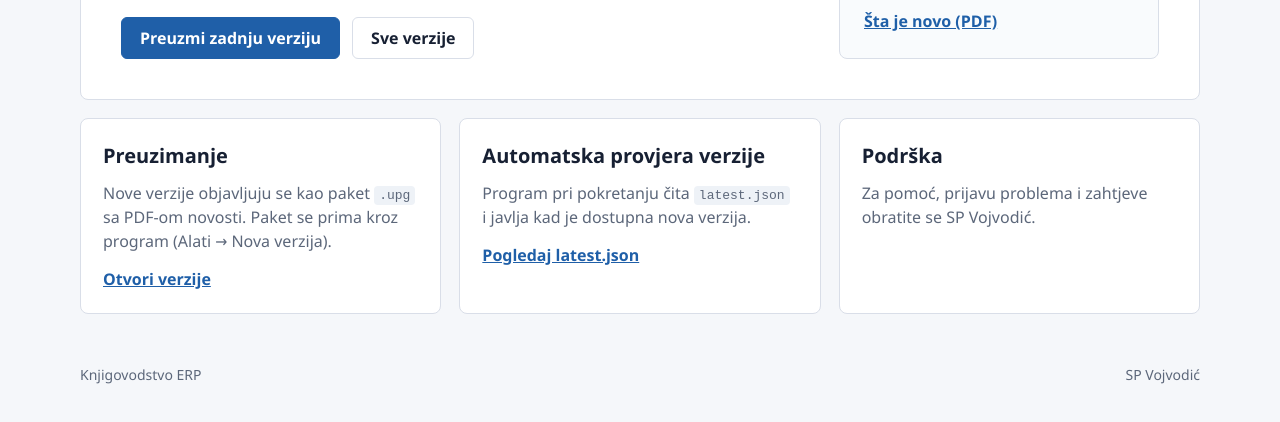
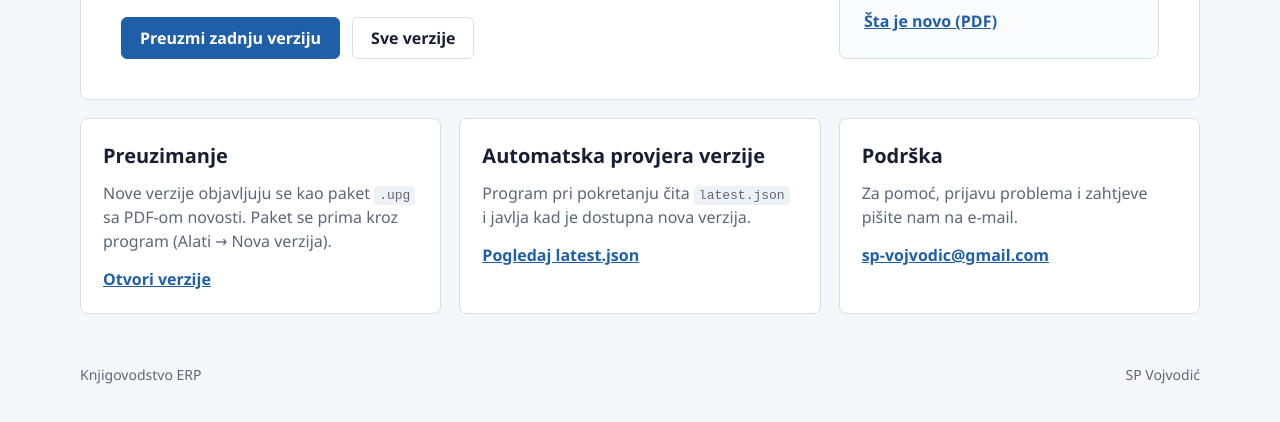
Before and after one commit to SP-VOJVODIC/public, a plain HTML site: page index.html in a window 1280 px wide. Shown: the part 246-668 px from the top of the page. Drawn offline with Linux system fonts and the light colour scheme; no server answers.

Commit message:
Stranica: e-mail za podrsku (index.html)

```diff
--- a/index.html
+++ b/index.html
@@ -58,8 +58,9 @@
       <article>
         <h2>Podrška</h2>
         <p>
-          Za pomoć, prijavu problema i zahtjeve obratite se SP Vojvodić.
+          Za pomoć, prijavu problema i zahtjeve pišite nam na e-mail.
         </p>
+        <a href="mailto:sp-vojvodic@gmail.com">sp-vojvodic@gmail.com</a>
       </article>
     </section>
 
```
